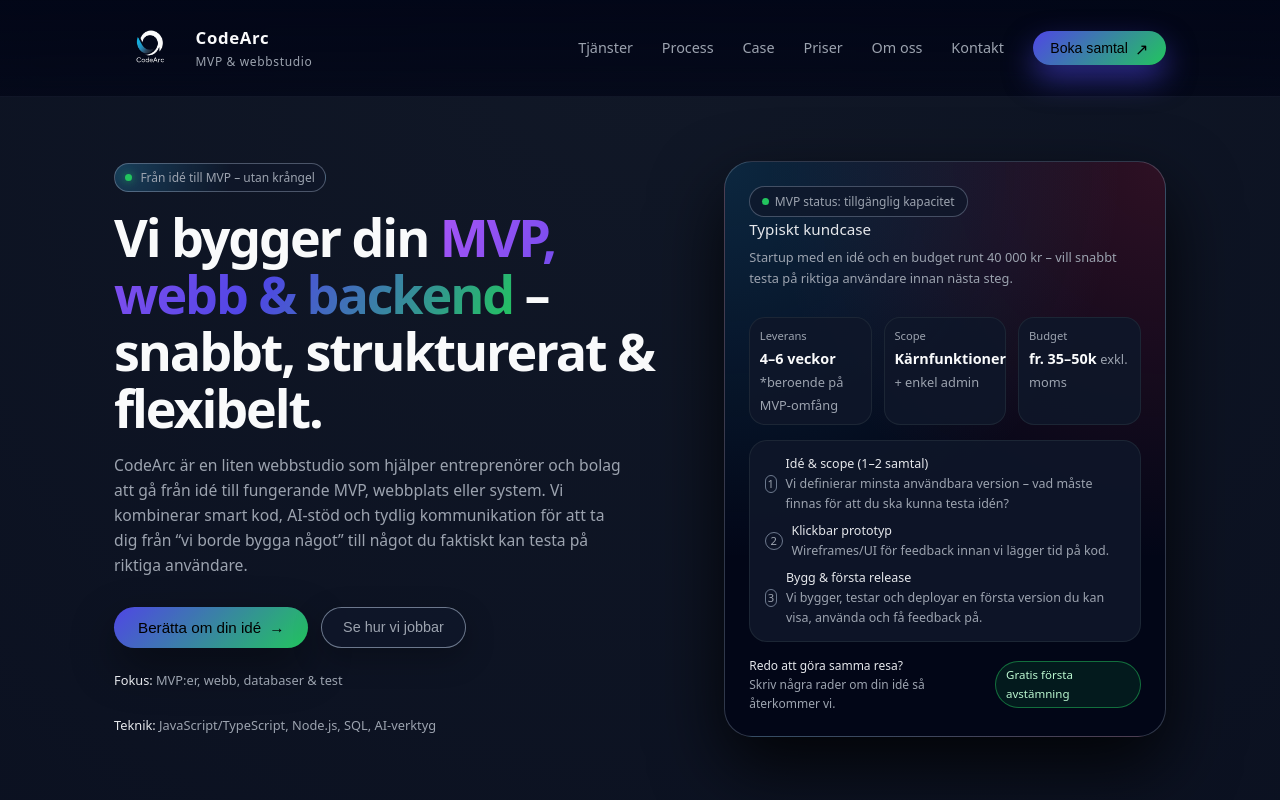
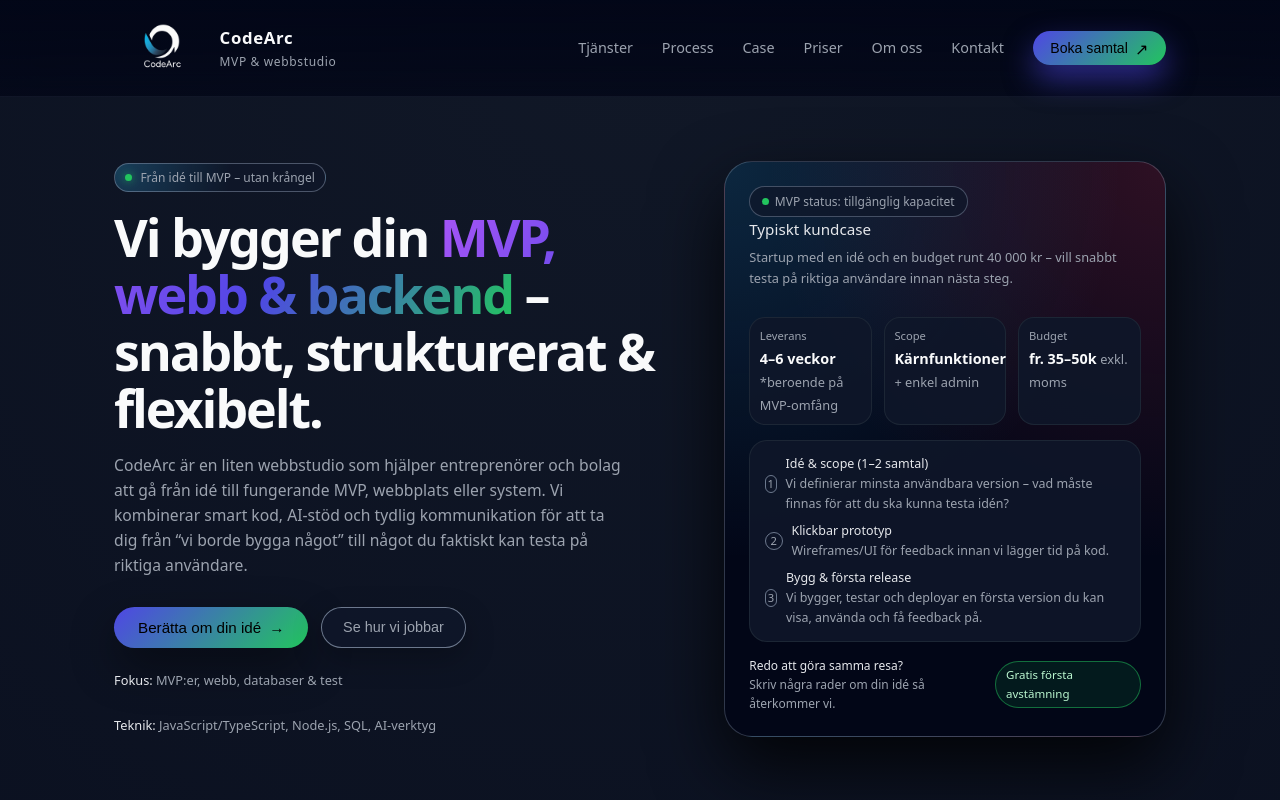
Before and after one commit to Nima-code-crypto/launchloop-site, a plain HTML site: page index.html in a window 1280 px wide. Shown: the top 800 px of the page. Drawn offline with Linux system fonts and the light colour scheme.

Commit message:
logga 96px

```diff
--- a/index.html
+++ b/index.html
@@ -107,7 +107,7 @@
     }
 
     .logo-img {
-  height: 72px;
+  height: 96px;
   width: auto;
   display: block;
 }
```
